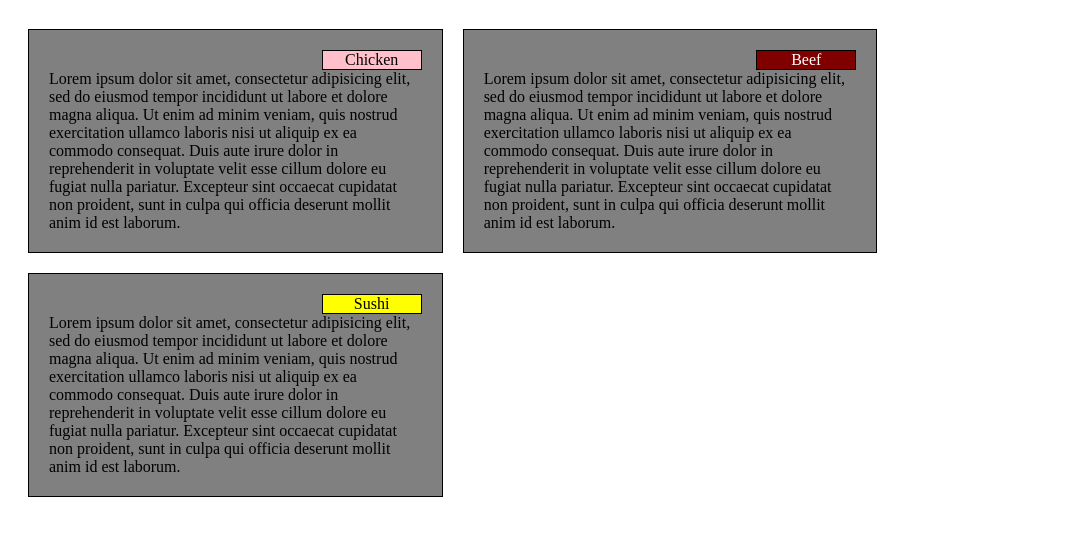
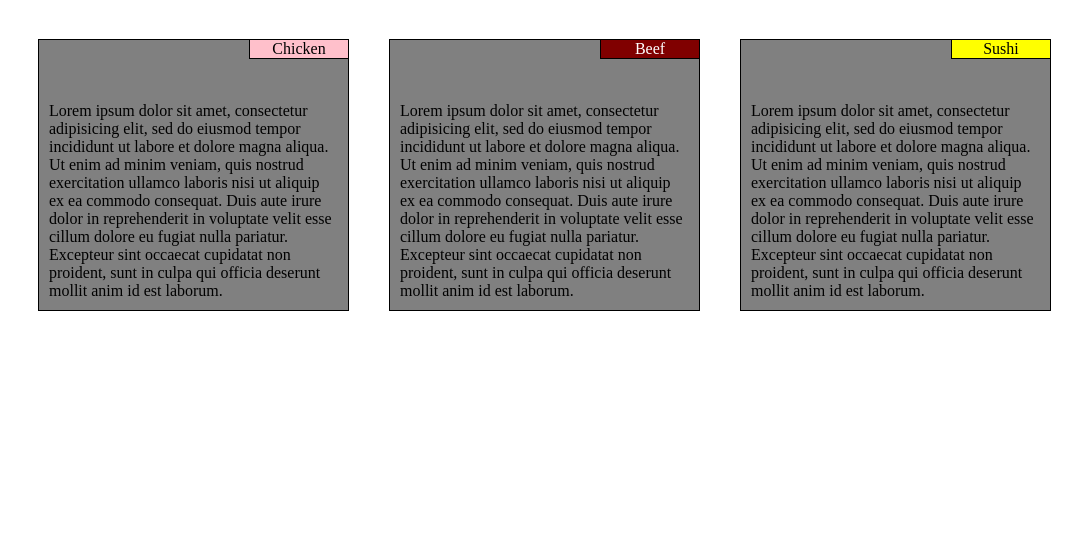
Before and after one commit to gricious/module2-solution, a plain HTML site: page index.html in a window 1280 px wide. Shown: the part 61-596 px from the top of the page, without its empty margins (0-1086 px from the left). Drawn offline with Linux system fonts and the light colour scheme.

Commit message:
Module 2 solution.

```diff
--- a/css/css.css
+++ b/css/css.css
@@ -1,35 +1,46 @@
-/********* Base Styles ******/
+/**********Base Styles *****************/
 *{
 	box-sizing: border-box;
+
 }
 
-
 h1 {
-	font-weight: bold;
+	font-family: Comic Sans MS, Arial, cursive;
 	text-align: center;
-	font-family: Comic Sans MS, Arial, cursive;
 }
 
+div {
+	background-color: gray;
 
 
+}
+
+p {
+	text-align: center;
+	border: 1px solid black;
+	width: 100px;
+	margin-left: auto;
+	position: relative;
+	top: -27px;
+	right: -11px;
+}
 
 section {
-	background-color: gray;
 	margin: 10px;
 }
 
-
-p {
-	text-align: center;
-	width: 100px;
-	margin: 0px;
+div > section > div > div {
+	padding: 10px;
 	border: 1px solid black;
-	margin-left: auto;
 }
 
+div > p {
+
+}
 
 #p1 {
 	background-color: pink;
+
 }
 
 #p2 {
@@ -41,50 +52,54 @@ p {
 	background-color: yellow;
 }
 
+/************* Desktop Devices Only ***********/
+@media (min-width: 992px) {
+	.col-lg-3 {
+	float: left;
+	border: 1px solid black;
+	padding: 10px;
+	margin: 20px;
 
-/********* Desktop Devices Only *******/
-@media (min-width: 992px) {
-	.col-dk-4 {
-		float: left;
-		margin: 10px;
-		border: 1px solid black;
-		background-color: gray;
-		padding: 20px;
 	}
 
-	.col-dk-4 {
-		width: 33.33%;
+	.col-lg-3 {
+		width: 25%
 	}
 }
 
 
-/*********** Tablet Devices Only **********/
+/********** Tablet Devices Only **************/
 @media (min-width: 768px) and (max-width: 991px) {
+
 	#section1 {
-		width: 25%
+		width: 45%;
+		float: left;
+
+
+		}
+
+	#section2 {
+		width: 45%;
+		float: left;
 	}
 
-	#section2 {
-		width: 25%
+	#section3 {
+		float: left;
 	}
 
-	#section {
-		width: 50%
-
 	}
-}
 
 
-
-/************* Mobile Devices Only **************/
-@media (max-width: 767px;) {
-	.col-mb-6 {
+/************ Mobile Devices Only *************/
+@media (max-width: 767px) {
+	.col-sm-12 {
 		float: left;
 		border: 1px solid black;
-		background-color: gray;
+		padding: 10px;
+		margin: 10px;
 	}
 
-	.col-mb-6 {
+	.col-sm-12 {
 		width: 100%;
 	}
 }
--- a/index.html
+++ b/index.html
@@ -1,9 +1,9 @@
 <!DOCTYPE html>
-<html lang="en">
-<head>
+<html>
 <meta charset="utf-8">
 <meta http-equiv="X-UA-Compatible" content="IE=edge">
 <meta name="viewport" content="width=device-width, initial-scale=1">
+<head>
 	<title>Our Menu</title>
 	<link rel="stylesheet" href="css/css.css">
 	<style>
@@ -15,19 +15,20 @@
 
 
 	</style>
+</head>
 
-
-
-</head>
 <body>
 
 <h1>Our Menu</h1>
 
 	<div>
+
 		<section id="section1" class="container">
 			<div class="row">
-			<div class="col-dk-4 col-mb-6">
+			<div class="col-lg-3 col-md-4 col-sm-12">
+
 			<div><p id="p1">Chicken</p></div>
+
 
 			Lorem ipsum dolor sit amet, consectetur adipisicing elit, sed do eiusmod
 			tempor incididunt ut labore et dolore magna aliqua. Ut enim ad minim veniam,
@@ -36,17 +37,20 @@
 			cillum dolore eu fugiat nulla pariatur. Excepteur sint occaecat cupidatat non
 			proident, sunt in culpa qui officia deserunt mollit anim id est laborum.
 
+
 			</div>
-
 			</div>
 		</section>
 	</div>
 
 	<div>
+
 		<section id="section2" class="container">
 			<div class="row">
-			<div class="col-dk-4 col-mb-6">
+			<div class="col-lg-3 col-md-4 col-sm-12">
+
 			<div><p id="p2">Beef</p></div>
+
 
 			Lorem ipsum dolor sit amet, consectetur adipisicing elit, sed do eiusmod
 			tempor incididunt ut labore et dolore magna aliqua. Ut enim ad minim veniam,
@@ -55,16 +59,20 @@
 			cillum dolore eu fugiat nulla pariatur. Excepteur sint occaecat cupidatat non
 			proident, sunt in culpa qui officia deserunt mollit anim id est laborum.
 
+
 			</div>
 			</div>
 		</section>
 	</div>
 
 	<div>
+
 		<section id="section3" class="container">
 			<div class="row">
-			<div class="col-dk-4 col-mb-6">
+			<div class="col-lg-3 col-md-4 col-sm-12">
+
 			<div><p id="p3">Sushi</p></div>
+
 
 			Lorem ipsum dolor sit amet, consectetur adipisicing elit, sed do eiusmod
 			tempor incididunt ut labore et dolore magna aliqua. Ut enim ad minim veniam,
@@ -73,10 +81,12 @@
 			cillum dolore eu fugiat nulla pariatur. Excepteur sint occaecat cupidatat non
 			proident, sunt in culpa qui officia deserunt mollit anim id est laborum.
 
+
 			</div>
 		</div>
 		</section>
 	</div>
 
+
 </body>
 </html>
```
Lines whose indentation alone changed are shown as unchanged.
